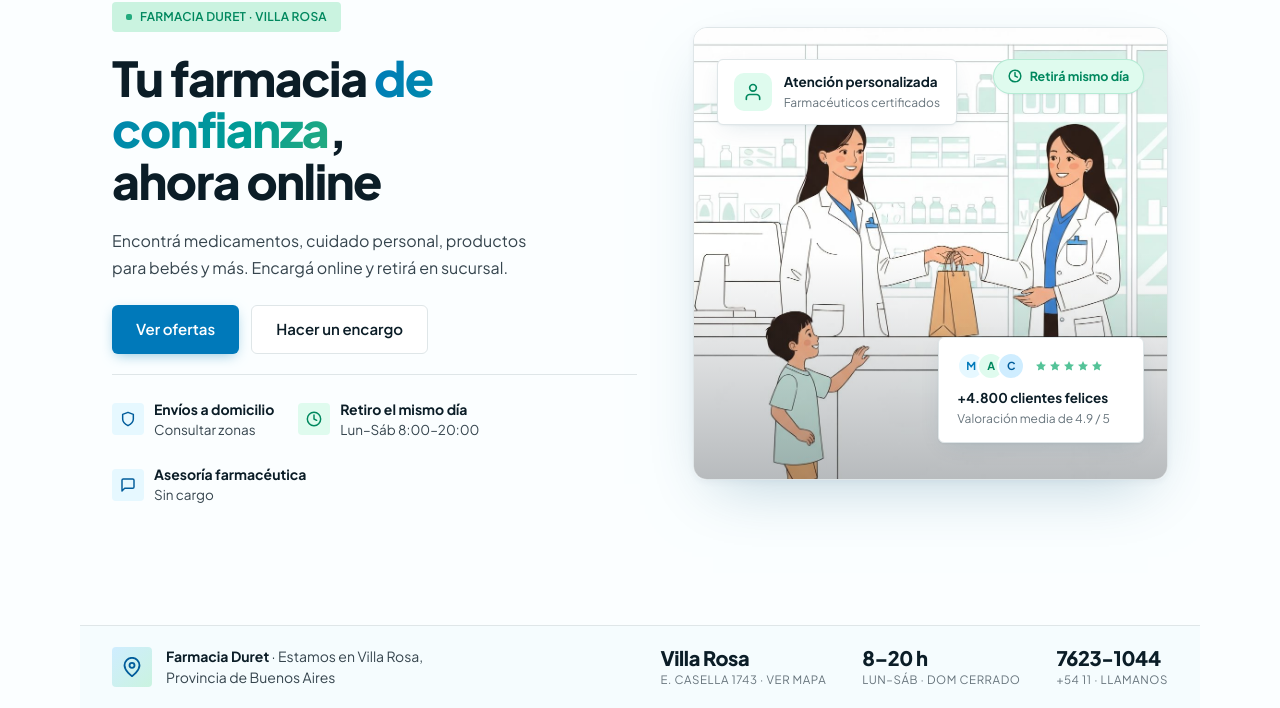
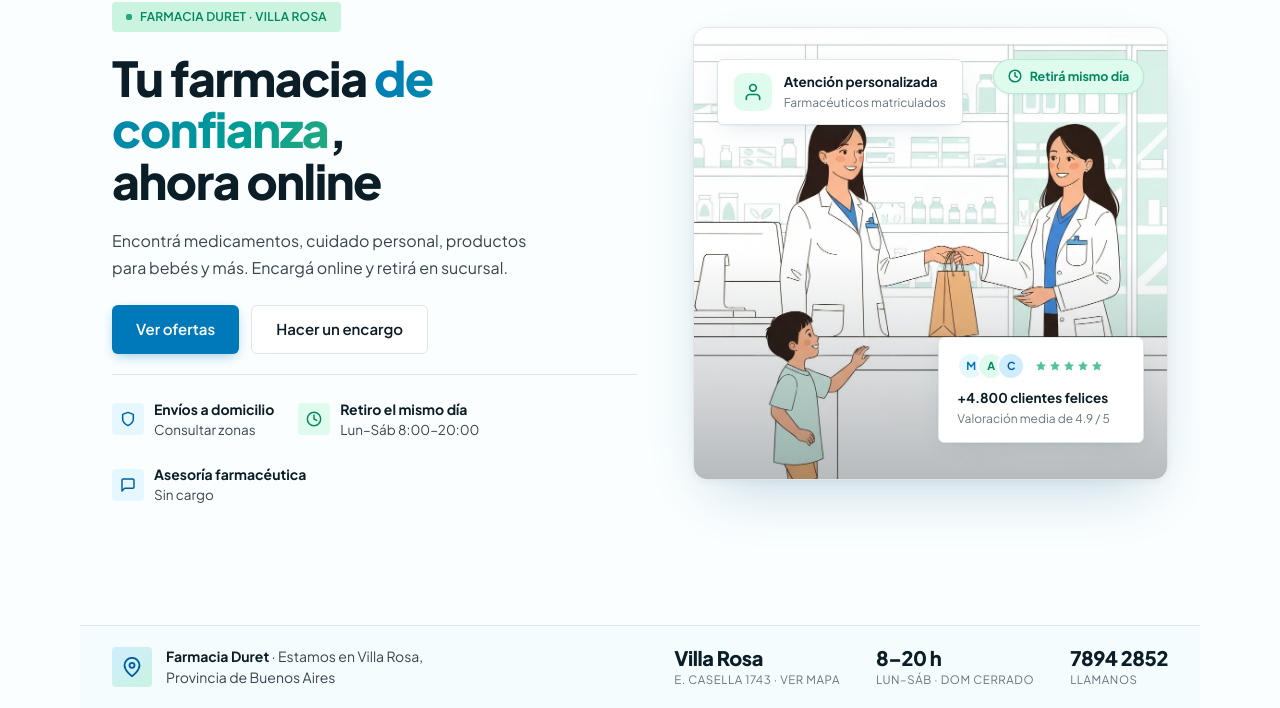
Before and after one commit to luciapuccini/farmacia_duret, a Next.js app: page / in a window 1280 px wide. Shown: the part 244-952 px from the top of the page. Built offline with nearby package versions, Linux system fonts and the light colour scheme; no server answers.

Commit message:
define better structure

```diff
--- a/src/app/page.tsx
+++ b/src/app/page.tsx
@@ -2,6 +2,8 @@
 import CatalogSection from "@/components/CatalogSection/CatalogSection";
 import HeroVisual from "@/components/HeroVisual/HeroVisual";
 import styles from "./home.module.scss";
+
+const phone = "7894 2852"
 
 export default function HomePage() {
 	return (
@@ -144,10 +146,10 @@
 					</div>
 
 					<div className={styles.infoStat}>
-						<a href="tel:+541176231044" className={styles.infoStatN}>
-							7623-1044
+						<a href={`tel:+54911${phone}`} className={styles.infoStatN}>
+							{phone}
 						</a>
-						<div className={styles.infoStatL}>+54 11 · Llamanos</div>
+						<div className={styles.infoStatL}>Llamanos</div>
 					</div>
 				</div>
 			</div>
--- a/src/components/HeroVisual/HeroVisual.tsx
+++ b/src/components/HeroVisual/HeroVisual.tsx
@@ -2,9 +2,9 @@
 import styles from "./HeroVisual.module.scss";
 
 const AVATARS = [
-	{ bg: "var(--bg-blue)",  fg: "var(--blue-600)",  letter: "M" },
-	{ bg: "var(--bg-mint)",  fg: "var(--green-700)", letter: "A" },
-	{ bg: "var(--blue-100)", fg: "var(--blue-700)",  letter: "C" },
+	{ bg: "var(--bg-blue)", fg: "var(--blue-600)", letter: "M" },
+	{ bg: "var(--bg-mint)", fg: "var(--green-700)", letter: "A" },
+	{ bg: "var(--blue-100)", fg: "var(--blue-700)", letter: "C" },
 ];
 
 export default function HeroVisual() {
@@ -91,7 +91,7 @@
 						Atención personalizada
 					</p>
 					<p style={{ fontSize: 12, color: "var(--ink-500)", margin: "2px 0 0" }}>
-						Farmacéuticos certificados
+						Farmacéuticos matriculados
 					</p>
 				</div>
 			</div>
```
Also changed, not shown: 4 other files (tests, documents, lock files or other folders).
